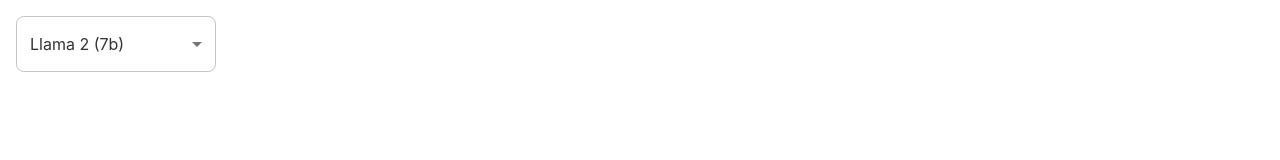
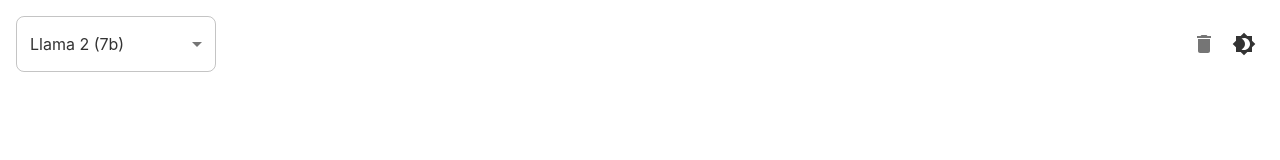
Before and after one commit to TheoSlater/arkgen, a React (Vite) app: page / in a window 1280 px wide. Shown: the top 160 px of the page. Built offline with nearby package versions, Linux system fonts and the light colour scheme.

Commit message:
Theme switching, chat deletion and a typing animation

```diff
--- a/src/App.tsx
+++ b/src/App.tsx
@@ -1,19 +1,34 @@
-import { Box, Select, MenuItem, Typography } from "@mui/material";
+import {
+  Box,
+  Select,
+  MenuItem,
+  Typography,
+  IconButton,
+  Alert,
+} from "@mui/material";
+import { Brightness4, Brightness7, Delete } from "@mui/icons-material";
 import ChatInput from "./components/ChatInput";
 import MessageBubble from "./components/MessageBubble";
 import { useChatInput } from "./hooks/useChatInput";
+import { useThemeContext } from "./hooks/useTheme";
 
 function App() {
   const {
     input,
     messages,
     model,
+    isLoading,
+    error,
+    streamingContent,
     handleChange,
     handleSubmit,
     handleModelChange,
+    clearHistory,
   } = useChatInput();
 
-  const handleFileUpload = (e: React.ChangeEvent<HTMLInputElement>): void => {
+  const { mode, toggleColorMode } = useThemeContext();
+
+  const handleFileUpload = (e: React.ChangeEvent<HTMLInputElement>) => {
     console.log(e, "doesnt work");
   };
 
@@ -23,9 +38,18 @@
         height: "100vh",
         display: "flex",
         flexDirection: "column",
+        bgcolor: "background.default",
+        color: "text.primary",
       }}
     >
-      <Box sx={{ p: 2 }}>
+      <Box
+        sx={{
+          p: 2,
+          display: "flex",
+          justifyContent: "space-between",
+          alignItems: "center",
+        }}
+      >
         <Select value={model} onChange={handleModelChange} sx={{ width: 200 }}>
           <MenuItem value="llama2">Llama 2 {"(7b)"}</MenuItem>
           <MenuItem value="llama3">Llama 3 {"(8b)"}</MenuItem>
@@ -36,7 +60,21 @@
           </MenuItem>
           <MenuItem value="mistral">Mistral {"(7b)"} </MenuItem>
         </Select>
+        <Box>
+          <IconButton onClick={clearHistory} title="Clear chat history">
+            <Delete />
+          </IconButton>
+          <IconButton onClick={toggleColorMode} color="inherit">
+            {mode === "dark" ? <Brightness7 /> : <Brightness4 />}
+          </IconButton>
+        </Box>
       </Box>
+
+      {error && (
+        <Alert severity="error" sx={{ mx: 2 }}>
+          {error}
+        </Alert>
+      )}
 
       <Box
         sx={{
@@ -51,6 +89,16 @@
         {messages.map((msg, idx) => (
           <MessageBubble key={idx} message={msg} />
         ))}
+        {streamingContent && (
+          <MessageBubble message={{ role: "bot", content: streamingContent }} />
+        )}
+        {isLoading && !streamingContent && (
+          <Box sx={{ alignSelf: "flex-start" }}>
+            <Typography variant="body2" color="text.secondary">
+              Thinking...
+            </Typography>
+          </Box>
+        )}
       </Box>
 
       <Box
--- a/src/components/MessageBubble.tsx
+++ b/src/components/MessageBubble.tsx
@@ -1,7 +1,6 @@
 import { Box, Typography } from "@mui/material";
 import ReactMarkdown, { Components } from "react-markdown";
 import remarkGfm from "remark-gfm";
-import BlurText from "./BlurText";
 
 interface MessageBubbleProps {
   message: { role: string; content: string };
@@ -104,13 +103,9 @@
         },
       }}
     >
-      {isUser ? (
-        <ReactMarkdown remarkPlugins={[remarkGfm]} components={components}>
-          {message.content}
-        </ReactMarkdown>
-      ) : (
-        <BlurText text={message.content} delay={50} direction="bottom" />
-      )}
+      <ReactMarkdown remarkPlugins={[remarkGfm]} components={components}>
+        {message.content}
+      </ReactMarkdown>
     </Box>
   );
 }
--- a/src/hooks/ollamaService.ts
+++ b/src/hooks/ollamaService.ts
@@ -2,17 +2,45 @@
 
 export async function getOllamaResponse(
   messages: { role: string; content: string }[],
-  model: string
+  model: string,
+  useMarkdown: boolean = false,
+  onStream?: (chunk: string) => void
 ) {
   try {
-    const response = await ollama.chat({
-      model,
-      messages,
-    });
+    const systemPrompt = {
+      role: "system",
+      content: `You are a helpful and friendly AI assistant. ${
+        useMarkdown
+          ? "Please format your responses in Markdown when appropriate."
+          : ""
+      } Maintain a natural, conversational tone while being informative and accurate.`,
+    };
 
-    return response.message.content;
+    if (onStream) {
+      const response = await ollama.chat({
+        model,
+        messages: [systemPrompt, ...messages],
+        stream: true,
+      });
+
+      let fullContent = "";
+      for await (const chunk of response) {
+        const content = chunk.message.content;
+        onStream(content);
+        fullContent += content;
+      }
+      return fullContent;
+    } else {
+      const response = await ollama.chat({
+        model,
+        messages: [systemPrompt, ...messages],
+        stream: false,
+      });
+      return response.message.content;
+    }
   } catch (error) {
-    console.error("Error communicating with Ollama:", error);
-    throw error;
+    const errorMessage =
+      error instanceof Error ? error.message : "Unknown error occurred";
+    throw new Error(`Failed to communicate with Ollama: ${errorMessage}`);
   }
 }
--- a/src/hooks/useChatInput.ts
+++ b/src/hooks/useChatInput.ts
@@ -1,49 +1,93 @@
-import { useState } from "react";
+import { useState, useEffect, useCallback } from "react";
 import { getOllamaResponse } from "./ollamaService";
+import { Message, OllamaModel } from "../types/chat";
 import { SelectChangeEvent } from "@mui/material";
 
 export function useChatInput() {
-  const [messages, setMessages] = useState<{ role: string; content: string }[]>(
-    []
-  );
+  const [messages, setMessages] = useState<Message[]>(() => {
+    const saved = localStorage.getItem("chatHistory");
+    return saved ? JSON.parse(saved) : [];
+  });
   const [input, setInput] = useState("");
-  const [model, setModel] = useState("llama2");
+  const [model, setModel] = useState<OllamaModel>("llama2");
+  const [isLoading, setIsLoading] = useState(false);
+  const [error, setError] = useState<string | null>(null);
+  const [streamingContent, setStreamingContent] = useState("");
+
+  useEffect(() => {
+    localStorage.setItem("chatHistory", JSON.stringify(messages));
+  }, [messages]);
+
+  const handleStreamingContent = useCallback((content: string) => {
+    setStreamingContent((prev) => prev + content);
+  }, []);
 
   const handleChange = (e: React.ChangeEvent<HTMLInputElement>) => {
     setInput(e.target.value);
   };
 
   const handleModelChange = (e: SelectChangeEvent<string>) => {
-    setModel(e.target.value);
+    setModel(e.target.value as OllamaModel);
   };
 
   const handleSubmit = async (e: React.FormEvent<HTMLFormElement>) => {
     e.preventDefault();
-    if (input.trim()) {
+    if (!input.trim() || isLoading) return;
+
     setInput("");
-      const newUserMessage = { role: "user", content: input.trim() };
+    setError(null);
+    setIsLoading(true);
+    setStreamingContent("");
+
+    const newUserMessage: Message = {
+      role: "user",
+      content: input.trim(),
+      timestamp: Date.now(),
+    };
+
     setMessages((prev) => [...prev, newUserMessage]);
 
     try {
-        const botMessage = await getOllamaResponse(
+      const response = await getOllamaResponse(
         [...messages, newUserMessage],
-          model
+        model,
+        true,
+        handleStreamingContent
       );
-        setMessages((prev) => [...prev, { role: "bot", content: botMessage }]);
+
+      setMessages((prev) => [
+        ...prev,
+        {
+          role: "bot",
+          content: response,
+          timestamp: Date.now(),
+        },
+      ]);
     } catch (error) {
-        console.error("Error getting response from Ollama:", error);
+      setError(
+        error instanceof Error ? error.message : "Unknown error occurred"
+      );
+    } finally {
+      setIsLoading(false);
+      setStreamingContent("");
     }
+  };
 
-      setInput("");
-    }
+  const clearHistory = () => {
+    setMessages([]);
+    localStorage.removeItem("chatHistory");
   };
 
   return {
     input,
     messages,
     model,
+    isLoading,
+    error,
+    streamingContent,
     handleChange,
     handleSubmit,
     handleModelChange,
+    clearHistory,
   };
 }
--- /dev/null
+++ b/src/hooks/useTheme.ts
@@ -0,0 +1,10 @@
+import { useContext } from "react";
+import { ThemeContext } from "../theme/themeContextDef";
+
+export const useThemeContext = () => {
+  const context = useContext(ThemeContext);
+  if (!context) {
+    throw new Error("useThemeContext must be used within a ThemeProvider");
+  }
+  return context;
+};
--- a/src/main.tsx
+++ b/src/main.tsx
@@ -1,14 +1,12 @@
 import { StrictMode } from "react";
 import { createRoot } from "react-dom/client";
 import App from "./App.tsx";
-import { CssBaseline, ThemeProvider } from "@mui/material";
-import { getTheme } from "./theme/theme.ts";
-
-const theme = getTheme();
+import { CssBaseline } from "@mui/material";
+import { ThemeProvider } from "./theme/ThemeContext";
 
 createRoot(document.getElementById("root")!).render(
   <StrictMode>
-    <ThemeProvider theme={theme}>
+    <ThemeProvider>
       <CssBaseline />
       <App />
     </ThemeProvider>
--- /dev/null
+++ b/src/theme/ThemeContext.tsx
@@ -0,0 +1,26 @@
+import { useMemo, useState, ReactNode } from "react";
+import { PaletteMode } from "@mui/material";
+import { ThemeProvider as MuiThemeProvider } from "@mui/material/styles";
+import { getTheme } from "./theme";
+import { ThemeContext } from "./themeContextDef";
+
+export function ThemeProvider({ children }: { children: ReactNode }) {
+  const [mode, setMode] = useState<PaletteMode>("light");
+
+  const contextValue = useMemo(
+    () => ({
+      mode,
+      toggleColorMode: () =>
+        setMode((prev) => (prev === "light" ? "dark" : "light")),
+    }),
+    [mode]
+  );
+
+  const theme = useMemo(() => getTheme(mode), [mode]);
+
+  return (
+    <ThemeContext.Provider value={contextValue}>
+      <MuiThemeProvider theme={theme}>{children}</MuiThemeProvider>
+    </ThemeContext.Provider>
+  );
+}
--- a/src/theme/theme.ts
+++ b/src/theme/theme.ts
@@ -1,22 +1,23 @@
+import { PaletteMode, Theme } from "@mui/material";
 import { createTheme } from "@mui/material/styles";
 
-export const getTheme = () =>
+export const getTheme = (mode: PaletteMode): Theme =>
   createTheme({
     palette: {
-      mode: "light", // TODO: THEME SWITCHING. (dark/light)
+      mode,
       primary: {
-        main: "#007bff",
+        main: mode === "light" ? "#007bff" : "#90caf9",
       },
       secondary: {
-        main: "#f0f0f0",
+        main: mode === "light" ? "#f0f0f0" : "#424242",
       },
       background: {
-        default: "#ffffff",
-        paper: "#f9f9f9",
+        default: mode === "light" ? "#ffffff" : "#121212",
+        paper: mode === "light" ? "#f9f9f9" : "#1e1e1e",
       },
       text: {
-        primary: "#333",
-        secondary: "#8e8e8e",
+        primary: mode === "light" ? "#333" : "#fff",
+        secondary: mode === "light" ? "#8e8e8e" : "#aaa",
       },
     },
     shape: {
--- /dev/null
+++ b/src/theme/themeContextDef.ts
@@ -0,0 +1,11 @@
+import { createContext } from "react";
+import { PaletteMode } from "@mui/material";
+
+export interface ThemeContextType {
+  mode: PaletteMode;
+  toggleColorMode: () => void;
+}
+
+export const ThemeContext = createContext<ThemeContextType>(
+  {} as ThemeContextType
+);
--- /dev/null
+++ b/src/types/chat.ts
@@ -0,0 +1,18 @@
+export interface Message {
+  role: "user" | "bot" | "system";
+  content: string;
+  timestamp?: number;
+}
+
+export interface ChatState {
+  messages: Message[];
+  isLoading: boolean;
+  error: string | null;
+}
+
+export type OllamaModel =
+  | "llama2"
+  | "llama3"
+  | "llama3.1"
+  | "llama3.2"
+  | "mistral";
```
Also changed, not shown: src/components/BlurText.tsx (renamed from src/components/BlurText.jsx). Lines whose indentation alone changed are shown as unchanged.
